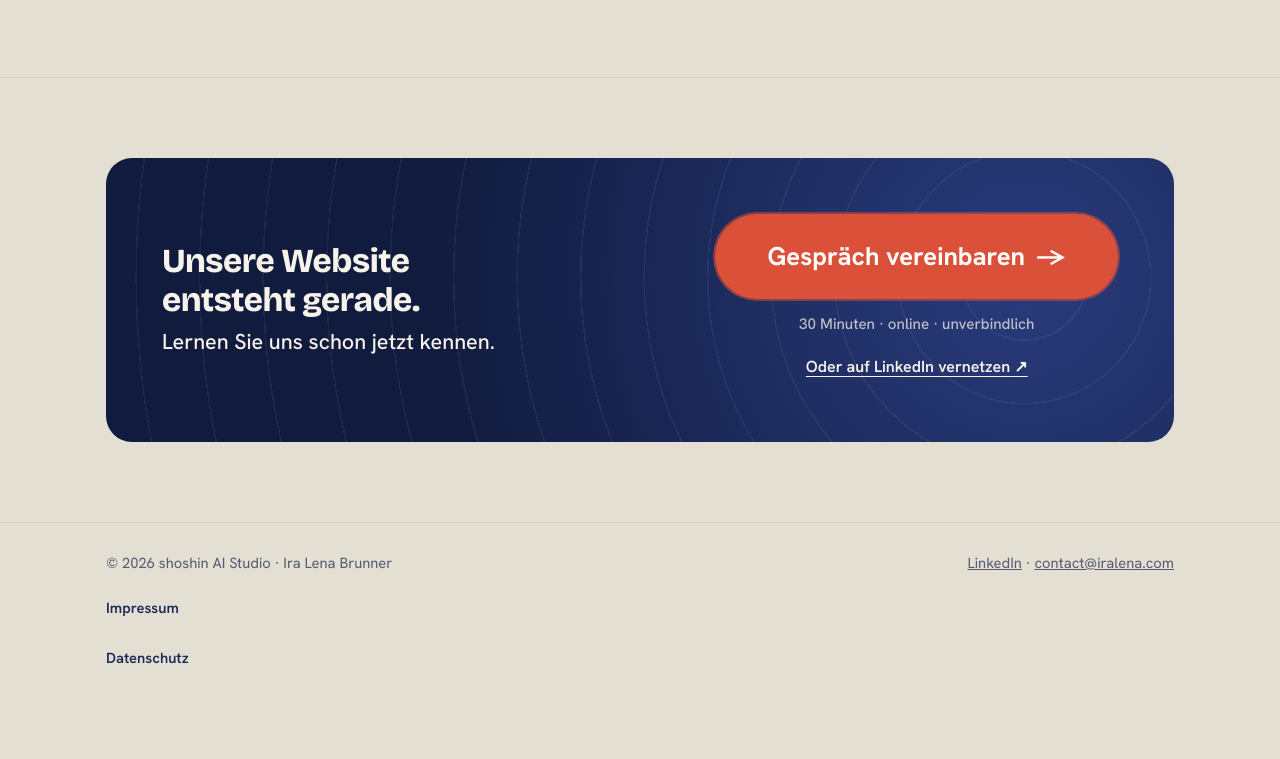
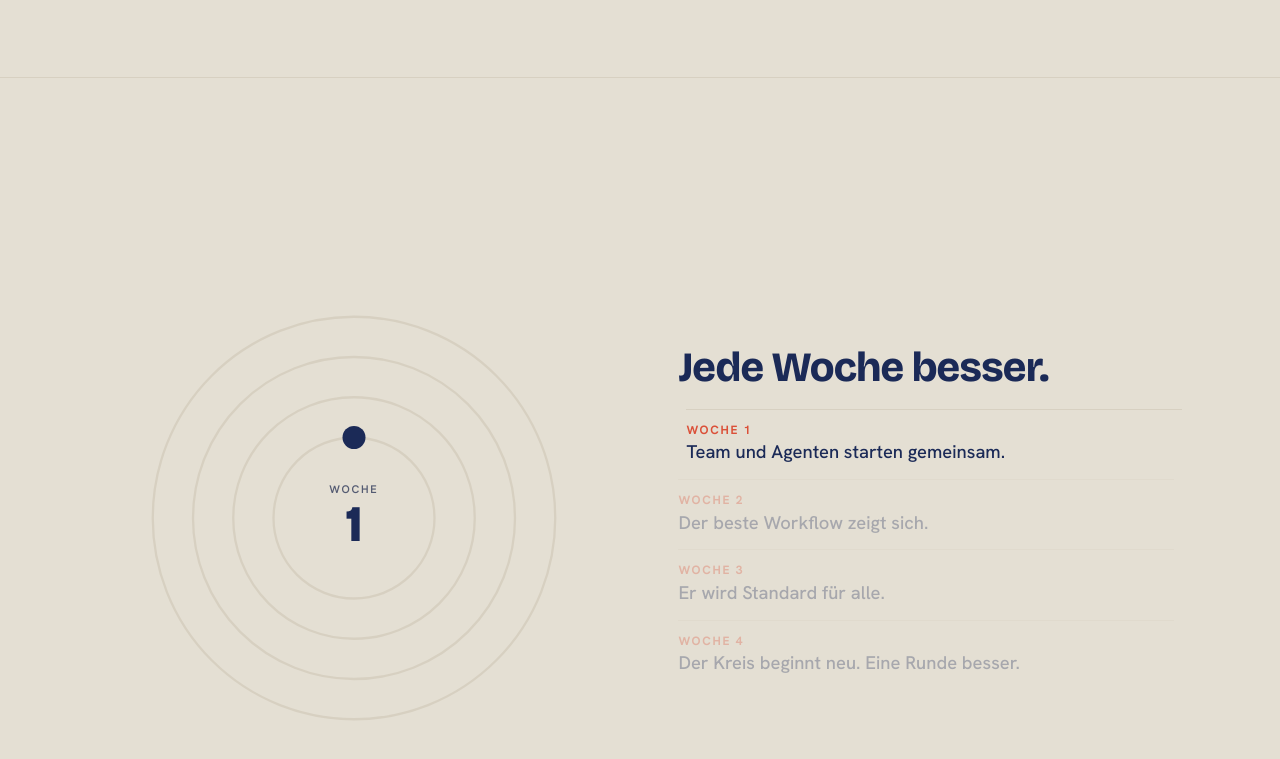
Before and after one commit to iralena-official/shoshin-website, a plain HTML site: page index.html in a window 1280 px wide. Shown: the part 1045-1804 px from the top of the page. Before the commit the page ends 1758 px from the top, so only its background shows below. Drawn offline with Linux system fonts and the light colour scheme.

Commit message:
Kreis "Jede Woche besser" wieder eingebaut, mit LinkedIn oben rechts
Co-Authored-By: Claude Fable 5.2 <noreply@anthropic.com>

```diff
--- a/index.html
+++ b/index.html
@@ -60,8 +60,6 @@ h1 .w{display:inline-block;animation:rise .7s cubic-bezier(.2,.7,.2,1) both;anim
 @keyframes draw{to{stroke-dashoffset:0}}
 @keyframes pop{to{transform:scale(1)}}
 .lead{font:500 clamp(1.15rem,2.2vw,1.45rem)/1.45 var(--body);max-width:34ch}
-.btn .arr{display:inline-block;margin-left:.45em;transition:transform .25s}
-.btn:hover .arr{transform:translateX(5px)}
 .steps{display:flex;flex-wrap:wrap;gap:10px;margin-top:26px;list-style:none}
 .steps li{font:600 .95rem/1 var(--body);padding:12px 16px;border:1.5px solid var(--fg);border-radius:999px;animation:rise .6s ease both;animation-delay:calc(var(--i)*120ms + 1.4s)}
 
@@ -76,6 +74,22 @@ h2{font:760 clamp(1.7rem,3.6vw,2.6rem)/1.1 var(--disp);letter-spacing:-.02em}
 .parts b{color:var(--accent);font-weight:700}
 .meaning p.say{font:500 1.15rem/1.55 var(--body);max-width:38ch}
 
+/* Kreis: jede Woche besser */
+.loop{border-top:1.5px solid var(--soft);flex-shrink:0}
+.pin{padding:clamp(56px,10vh,110px) 0}
+.loopgrid{display:grid;grid-template-columns:minmax(0,1fr) minmax(0,1fr);grid-template-areas:"rings head" "rings list";grid-template-rows:auto auto;column-gap:clamp(24px,6vw,80px);row-gap:18px;align-content:center;align-items:center}
+.loopgrid h2{grid-area:head;align-self:end}
+.rings{grid-area:rings;position:relative;width:min(100%,460px);aspect-ratio:1;margin:0 auto}
+.rings svg{width:100%;height:100%;display:block;overflow:visible}
+.track{fill:none;stroke:var(--soft);stroke-width:2}
+.lap{fill:none;stroke:var(--accent);stroke-width:5;stroke-linecap:round;stroke-dasharray:1 2;stroke-dashoffset:0}
+.tip{fill:var(--fg)}
+.week{position:absolute;inset:0;display:flex;flex-direction:column;align-items:center;justify-content:center;pointer-events:none}
+.week span{font:600 11px/1 var(--body);letter-spacing:.16em;text-transform:uppercase;color:var(--muted);margin-bottom:4px}
+.week b{font:800 clamp(2rem,5vw,3.2rem)/1 var(--disp)}
+.weeks{grid-area:list;align-self:start;list-style:none}
+.weeks li{padding:13px 0;border-top:1.5px solid var(--soft);font:500 1.15rem/1.4 var(--body)}
+.weeks li b{display:block;font:700 12px/1.3 var(--body);letter-spacing:.14em;text-transform:uppercase;color:var(--accent);margin-bottom:2px}
 
 /* Status + Kontakt */
 .status{padding:clamp(56px,10vh,100px) 0;border-top:1.5px solid var(--soft);flex-shrink:0}
@@ -86,6 +100,8 @@ h2{font:760 clamp(1.7rem,3.6vw,2.6rem)/1.1 var(--disp);letter-spacing:-.02em}
 .btn.big{font-size:clamp(1.25rem,2.5vw,1.6rem);padding:clamp(24px,2.8vw,30px) clamp(32px,4.4vw,52px);background:var(--accent);color:#fff;animation:pulse 2.8s ease-out infinite}
 @keyframes pulse{0%{box-shadow:0 0 0 0 rgba(219,80,56,.6)}70%,100%{box-shadow:0 0 0 20px rgba(219,80,56,0)}}
 .card .btn:focus-visible{outline-color:var(--card)}
+.btn.big .arr{display:inline-block;margin-left:.45em;transition:transform .25s}
+.btn.big:hover .arr{transform:translateX(5px)}
 .cta .li{display:inline-block;margin-top:14px;padding:8px 0;font:600 1rem/1.3 var(--body);color:var(--card);text-underline-offset:4px}
 .card .li:focus-visible{outline-color:var(--card)}
 .cta small{display:block;margin-top:16px;font:500 .95rem/1.3 var(--body);color:rgba(247,243,234,.72)}
@@ -105,6 +121,12 @@ details .legal p+p{margin-top:10px}
 .js .reveal.d2{transition-delay:.3s}
 .js .card.reveal{transform:translateY(22px) scale(.95)}
 .js .card.reveal.in{transform:none}
+.js .loop{height:300vh}
+.js .pin{position:sticky;top:0;height:100vh;height:100svh;padding:100px 0 20px;display:flex;align-items:center}
+.js .rings{width:min(100%,460px,62vh)}
+.js .weeks li{opacity:.3;transition:opacity .4s ease,transform .4s ease}
+.js .weeks li.done{opacity:.6}
+.js .weeks li.on{opacity:1;transform:translateX(8px)}
 
 @media (max-width:760px){
   .ds{display:none}
@@ -113,8 +135,16 @@ details .legal p+p{margin-top:10px}
   .thread.mob{display:block}
   .thread path{stroke-width:2.5}
   .meaning .grid{grid-template-columns:1fr}
+  .loopgrid{grid-template-columns:1fr;grid-template-areas:"head" "rings" "list";row-gap:14px}
+  .loopgrid h2{text-align:center}
+  .rings,.js .rings{width:min(62vw,34vh,300px)}
+  .weeks li{padding:8px 0;font-size:1rem}
+  .js .weeks li.on{transform:none}
   .card{flex-direction:column;align-items:stretch;text-align:left}
   .btn.big{display:block;text-align:center;white-space:nowrap;font-size:1.2rem;padding-left:18px;padding-right:18px}
+}
+@media (max-width:760px) and (max-height:640px){
+  .js .weeks li:not(.on){display:none}
 }
 @media (max-width:380px){
   .btn.sm{padding:11px 14px;font-size:.84rem}
@@ -174,6 +204,34 @@ details .legal p+p{margin-top:10px}
   </div>
 </section>
 
+<section class="loop" data-loop aria-labelledby="kreis">
+  <div class="pin">
+    <div class="wrap loopgrid">
+      <h2 id="kreis">Jede Woche besser.</h2>
+      <div class="rings" aria-hidden="true">
+        <svg viewBox="0 0 400 400">
+          <circle class="track" cx="200" cy="200" r="70"/>
+          <circle class="track" cx="200" cy="200" r="105"/>
+          <circle class="track" cx="200" cy="200" r="140"/>
+          <circle class="track" cx="200" cy="200" r="175"/>
+          <circle class="lap" pathLength="1" cx="200" cy="200" r="70" transform="rotate(-90 200 200)"/>
+          <circle class="lap" pathLength="1" cx="200" cy="200" r="105" transform="rotate(-90 200 200)"/>
+          <circle class="lap" pathLength="1" cx="200" cy="200" r="140" transform="rotate(-90 200 200)"/>
+          <circle class="lap" pathLength="1" cx="200" cy="200" r="175" transform="rotate(-90 200 200)"/>
+          <circle class="tip" cx="200" cy="25" r="10"/>
+        </svg>
+        <div class="week"><span>Woche</span><b data-week>4</b></div>
+      </div>
+      <ol class="weeks">
+        <li data-step><b>Woche 1</b>Team und Agenten starten gemeinsam.</li>
+        <li data-step><b>Woche 2</b>Der beste Workflow zeigt sich.</li>
+        <li data-step><b>Woche 3</b>Er wird Standard für alle.</li>
+        <li data-step><b>Woche 4</b>Der Kreis beginnt neu. Eine Runde besser.</li>
+      </ol>
+    </div>
+  </div>
+</section>
+
 <section class="status" aria-label="Kontakt">
   <div class="wrap">
     <div class="card reveal">
@@ -220,7 +278,13 @@ details .legal p+p{margin-top:10px}
   var bar = document.querySelector(".progress");
   var meaning = document.querySelector(".meaning");
   var kanji = Array.prototype.slice.call(document.querySelectorAll(".kanji span"));
-  var ticking = false;
+  var loop = document.querySelector("[data-loop]");
+  var laps = Array.prototype.slice.call(document.querySelectorAll(".lap"));
+  var tip = document.querySelector(".tip");
+  var weekEl = document.querySelector("[data-week]");
+  var steps = Array.prototype.slice.call(document.querySelectorAll("[data-step]"));
+  var R = [70, 105, 140, 175];
+  var last = -1, ticking = false;
 
   function clamp(v) { return v < 0 ? 0 : v > 1 ? 1 : v; }
 
@@ -239,6 +303,32 @@ details .legal p+p{margin-top:10px}
       kanji[0].style.transform = "translateX(" + (-(1 - e) * 44) + "px)";
       kanji[1].style.transform = "translateX(" + ((1 - e) * 44) + "px)";
       kanji[0].style.opacity = kanji[1].style.opacity = e;
+    }
+
+    // Kreis: jede Runde eine Woche, jede Runde ein Ring mehr
+    if (loop && laps.length === 4) {
+      var r = loop.getBoundingClientRect();
+      var span = r.height - vh;
+      var p = span > 0 ? clamp(-r.top / span) : 0;
+      var t = Math.min(4, (p / 0.88) * 4);
+      var a = Math.min(3, Math.floor(t));
+      for (var i = 0; i < 4; i++) {
+        var fill = clamp(t - i);
+        laps[i].style.strokeDashoffset = 1 - fill;
+        laps[i].style.opacity = fill > 0.002 ? 1 : 0;
+      }
+      var f = t >= 4 ? 1 : t - a;
+      var ang = f * 2 * Math.PI - Math.PI / 2;
+      tip.setAttribute("cx", (200 + R[a] * Math.cos(ang)).toFixed(2));
+      tip.setAttribute("cy", (200 + R[a] * Math.sin(ang)).toFixed(2));
+      if (a !== last) {
+        last = a;
+        weekEl.textContent = a + 1;
+        for (var k = 0; k < steps.length; k++) {
+          steps[k].classList.toggle("on", k === a);
+          steps[k].classList.toggle("done", k < a);
+        }
+      }
     }
   }
 
```
